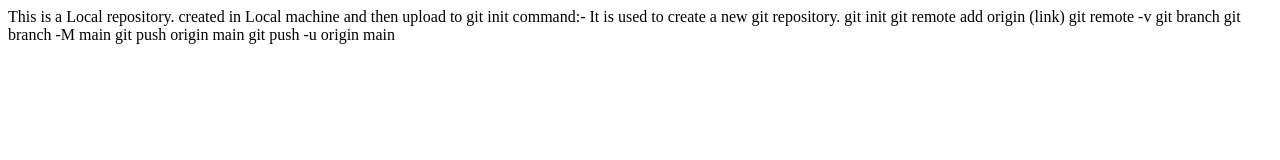
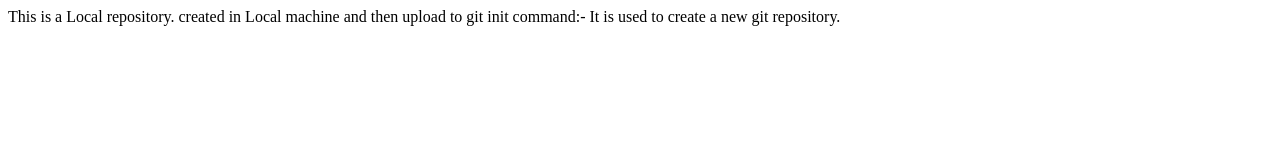
Before and after one commit to mahesh-shakya/LocalRepo, a plain HTML site: page index.html in a window 1280 px wide. Drawn offline with Linux system fonts and the light colour scheme.

Commit message:
index.html line delete

```diff
--- a/index.html
+++ b/index.html
@@ -1,20 +1,4 @@
 <P>This is a Local repository.
     created in Local machine and then upload to git
     init command:- It is used to create a new git repository.
-
-    git init
-
-    git remote add origin (link)
-
-    git remote -v
-
-    git branch
-
-    git branch -M main
-
-    git push origin main
-
-    git push -u origin main
-
-
 </P>
```
